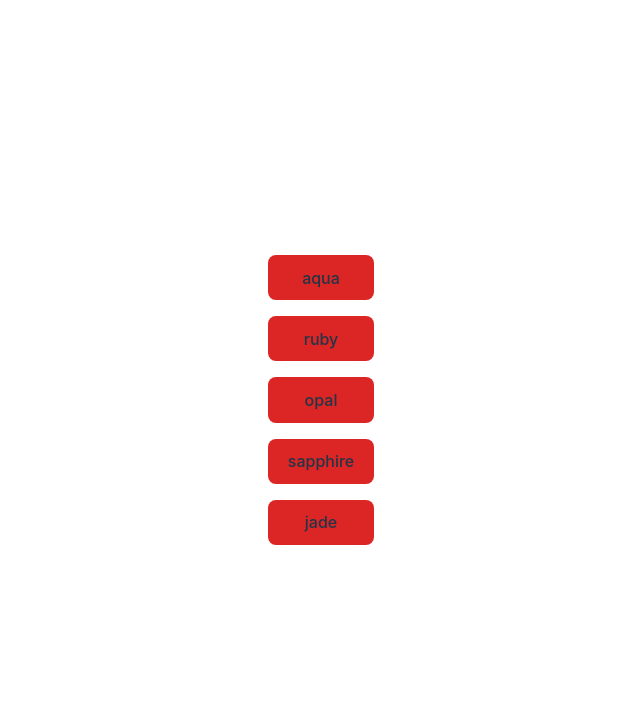
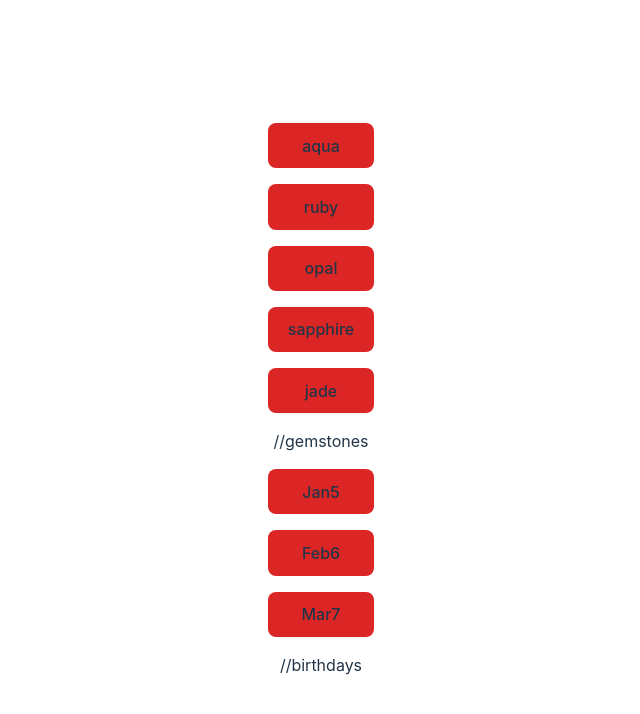
Before and after one commit to gachagas/react-workshop, a React (Vite) app: page / in a window 1280 px wide. Shown: the top 714 px of the page, without its empty margins (319-959 px from the left). Built offline with nearby package versions, Linux system fonts and the light colour scheme.

Commit message:
listpops

```diff
--- a/src/App.tsx
+++ b/src/App.tsx
@@ -1,13 +1,16 @@
 import "./App.css";
 
 import { ItemList } from "./components/ItemList";
+
+const GEMSTONES = ["aqua", "ruby", "opal", "sapphire", "jade"];
+const BIRTHDAYS = ["Jan5", "Feb6", "Mar7"];
 
 function App() {
   return (
     <>
       <div className="flex flex-col gap-4">
-        <ItemList></ItemList>
-
+        <ItemList dataX={GEMSTONES}></ItemList> //gemstones
+        <ItemList dataX={BIRTHDAYS}></ItemList> //birthdays
         {/* <ItemList></ItemList>
         <ItemList></ItemList>
         <ItemList></ItemList>
--- a/src/components/ItemList.tsx
+++ b/src/components/ItemList.tsx
@@ -1,13 +1,15 @@
 import { useState } from "react";
 
-const GEMSTONES = ["aqua", "ruby", "opal", "sapphire", "jade"];
+interface ListProps {
+  dataX: string[];
+}
 
-export const ItemList = () => {
+export const ItemList = ({ dataX }: ListProps) => {
   const [selectedIndex, setSelectedIndex] = useState(-1);
 
   const message = <div>There is nothing here</div>;
 
-  const itemlist = GEMSTONES.map((datum, index) => (
+  const itemlist = dataX.map((datum, index) => (
     <button
       onClick={() => {
         setSelectedIndex(index);
@@ -21,7 +23,7 @@ export const ItemList = () => {
 
   return (
     <>
-      {GEMSTONES.length === 0 && message}
+      {dataX.length === 0 && message}
       {itemlist}
     </>
   );
```
